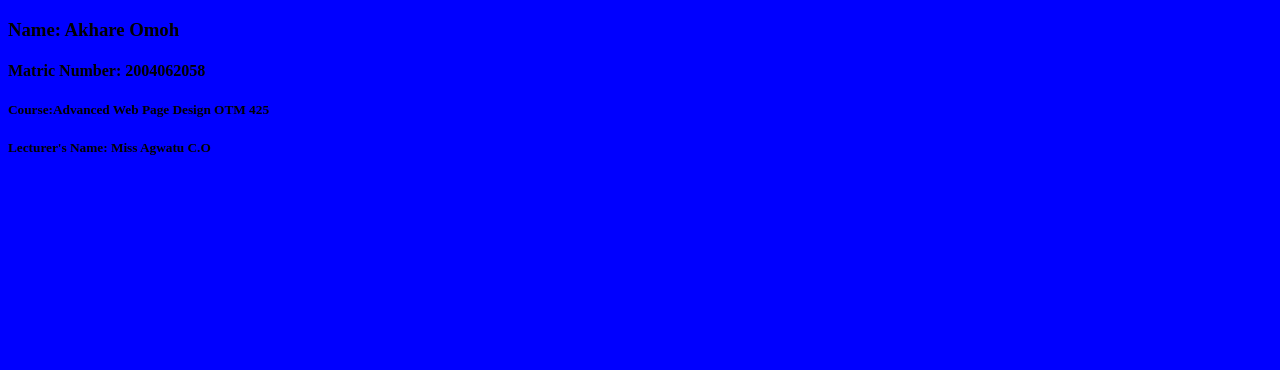
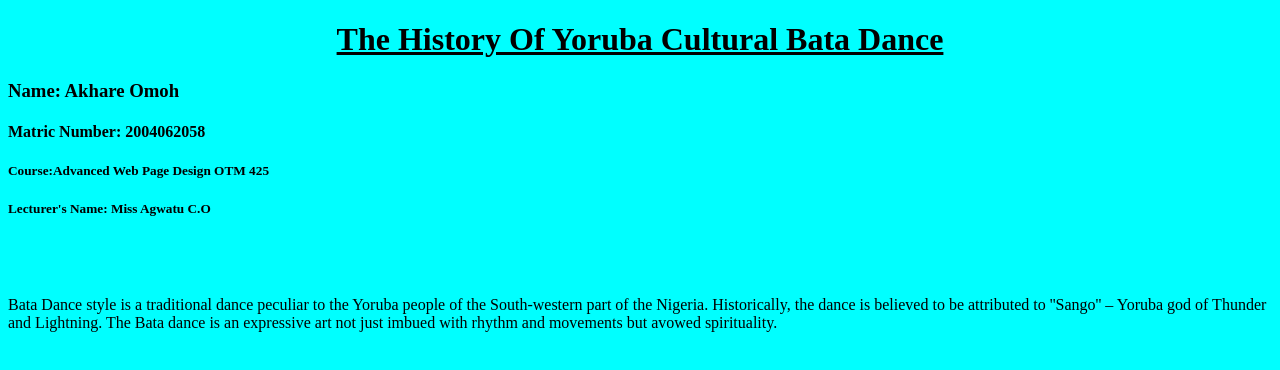
Before and after one commit to mrDani/50-Days-of-Python, a plain HTML site: page webpage1.html in a window 1280 px wide. Drawn offline with Linux system fonts and the light colour scheme.

Commit message:
wwpage day

```diff
--- a/webpage1.html
+++ b/webpage1.html
@@ -6,7 +6,10 @@
     <meta name="viewport" content="width=device-width, initial-scale=1.0">
     <title>History of Yoruba Cultural Bata Dance</title>
 </head>
-<body style="background-color: blue;">
+<body style="background-color: cyan;">
+    <h1 style="text-align:center;text-decoration:underline;">
+        The History Of Yoruba Cultural Bata Dance
+    </h1>
     <div>
         <h3> Name: Akhare Omoh </h3>
         <h4> Matric Number: 2004062058</h4>
@@ -16,7 +19,9 @@
     <marquee>Yoruba Cultural Bata Dance</marquee>
     <div>
         <img src=""/>
-        <p></p>
+        <p>Bata Dance style is a traditional dance peculiar to the Yoruba people of the South-western part of the Nigeria.
+        Historically, the dance is believed to be attributed to ''Sango'' – Yoruba god of Thunder and Lightning. The Bata dance
+        is an expressive art not just imbued with rhythm and movements but avowed spirituality.</p>
     </div>
 
 </body>
```
